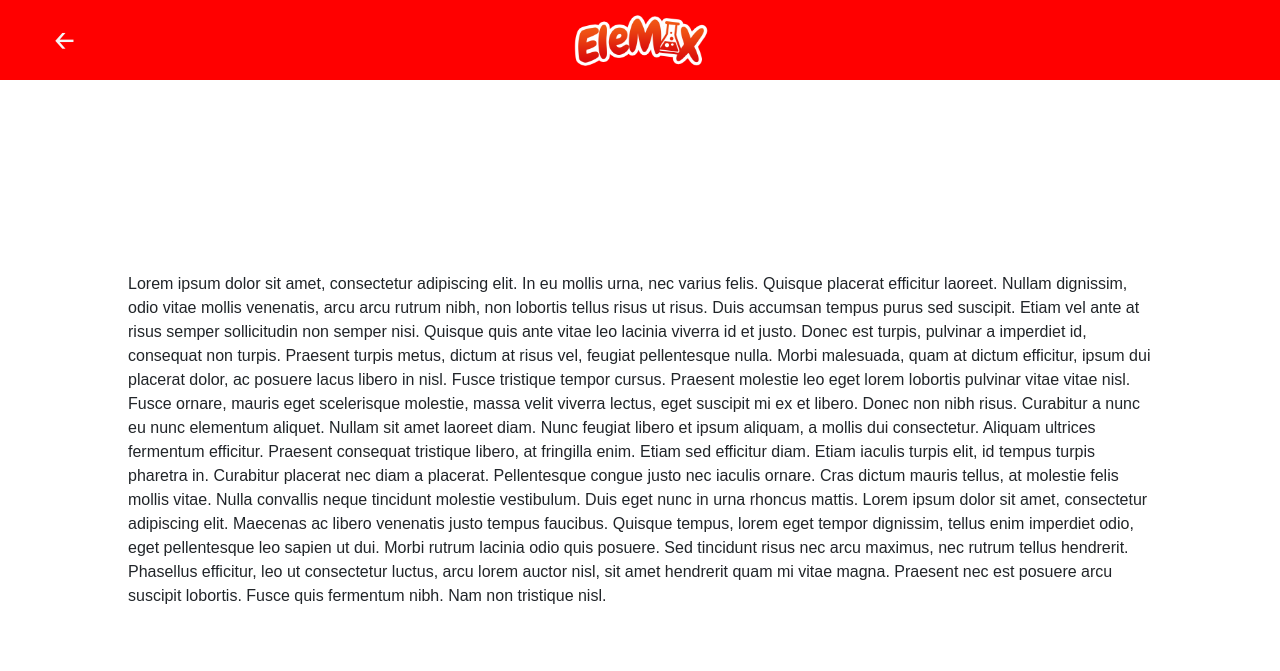
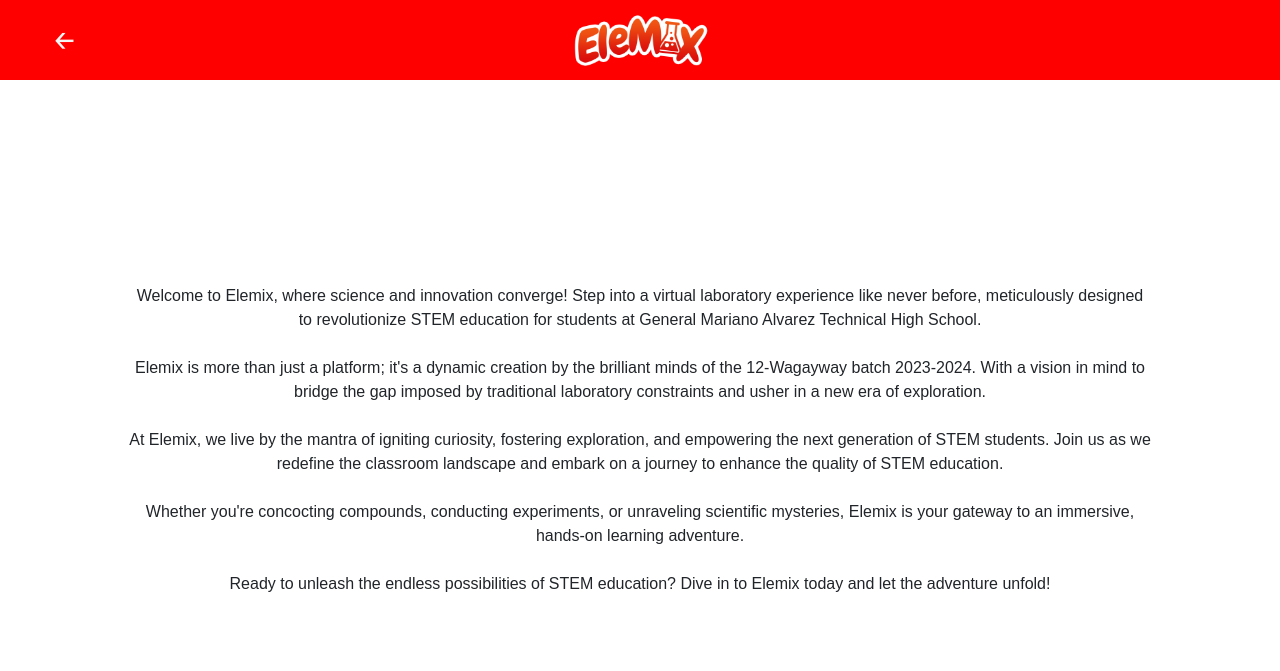
Before and after one commit to tapsivanneil/EleMix, a PHP site: page /about.php in a window 1280 px wide. Shown: the top 671 px of the page. Run offline with PHP 8.4, Linux system fonts and the light colour scheme; some libraries are stand-ins or nearby versions.

Commit message:
Edit about text

```diff
--- a/about.php
+++ b/about.php
@@ -22,12 +22,16 @@
     </section>
 
 
-    <div class=" preface d-flex justify-content-center align-items-center" style="Margin: 10%; Font-family: Arial; ">
-    Lorem ipsum dolor sit amet, consectetur adipiscing elit. In eu mollis urna, nec varius felis. Quisque placerat efficitur laoreet. Nullam dignissim, odio vitae mollis venenatis, arcu arcu rutrum nibh, non lobortis tellus risus ut risus. Duis accumsan tempus purus sed suscipit. Etiam vel ante at risus semper sollicitudin non semper nisi. Quisque quis ante vitae leo lacinia viverra id et justo. Donec est turpis, pulvinar a imperdiet id, consequat non turpis. Praesent turpis metus, dictum at risus vel, feugiat pellentesque nulla.
+    <div class=" preface d-flex justify-content-center align-items-center" style="Margin: 10%; Font-family: Arial; text-align: center">
+    Welcome to Elemix, where science and innovation converge! Step into a virtual laboratory experience like never before, meticulously designed to revolutionize STEM education for students at General Mariano Alvarez Technical High School.
 
-Morbi malesuada, quam at dictum efficitur, ipsum dui placerat dolor, ac posuere lacus libero in nisl. Fusce tristique tempor cursus. Praesent molestie leo eget lorem lobortis pulvinar vitae vitae nisl. Fusce ornare, mauris eget scelerisque molestie, massa velit viverra lectus, eget suscipit mi ex et libero. Donec non nibh risus. Curabitur a nunc eu nunc elementum aliquet. Nullam sit amet laoreet diam. Nunc feugiat libero et ipsum aliquam, a mollis dui consectetur. Aliquam ultrices fermentum efficitur. Praesent consequat tristique libero, at fringilla enim. Etiam sed efficitur diam. Etiam iaculis turpis elit, id tempus turpis pharetra in. Curabitur placerat nec diam a placerat.
+<br> <br>Elemix is more than just a platform; it's a dynamic creation by the brilliant minds of the 12-Wagayway batch 2023-2024. With a vision in mind to bridge the gap imposed by traditional laboratory constraints and usher in a new era of exploration.
 
-Pellentesque congue justo nec iaculis ornare. Cras dictum mauris tellus, at molestie felis mollis vitae. Nulla convallis neque tincidunt molestie vestibulum. Duis eget nunc in urna rhoncus mattis. Lorem ipsum dolor sit amet, consectetur adipiscing elit. Maecenas ac libero venenatis justo tempus faucibus. Quisque tempus, lorem eget tempor dignissim, tellus enim imperdiet odio, eget pellentesque leo sapien ut dui. Morbi rutrum lacinia odio quis posuere. Sed tincidunt risus nec arcu maximus, nec rutrum tellus hendrerit. Phasellus efficitur, leo ut consectetur luctus, arcu lorem auctor nisl, sit amet hendrerit quam mi vitae magna. Praesent nec est posuere arcu suscipit lobortis. Fusce quis fermentum nibh. Nam non tristique nisl.
+<br> <br>At Elemix, we live by the mantra of igniting curiosity, fostering exploration, and empowering the next generation of STEM students. Join us as we redefine the classroom landscape and embark on a journey to enhance the quality of STEM education.
+
+<br> <br>Whether you're concocting compounds, conducting experiments, or unraveling scientific mysteries, Elemix is your gateway to an immersive, hands-on learning adventure.
+
+<br> <br>Ready to unleash the endless possibilities of STEM education? Dive in to Elemix today and let the adventure unfold!
     </div>
 
 
```
